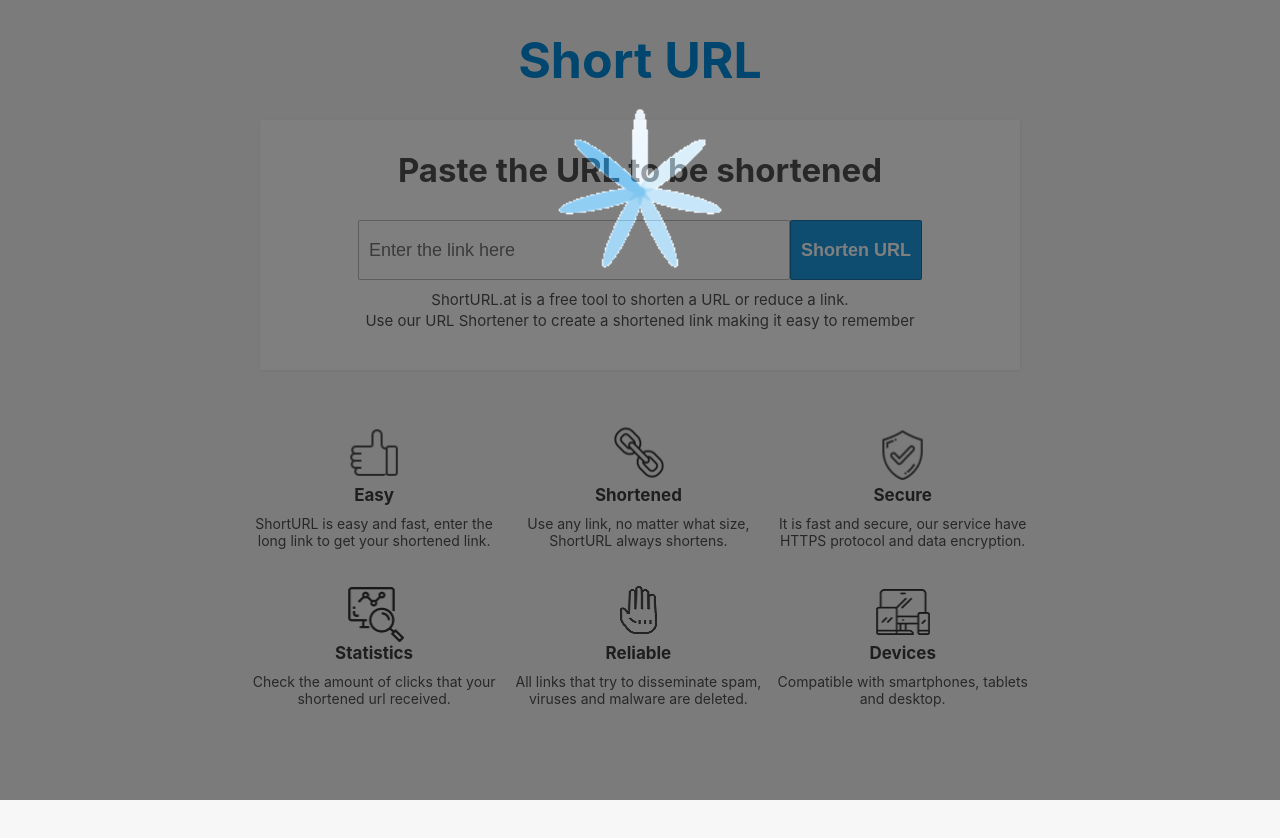
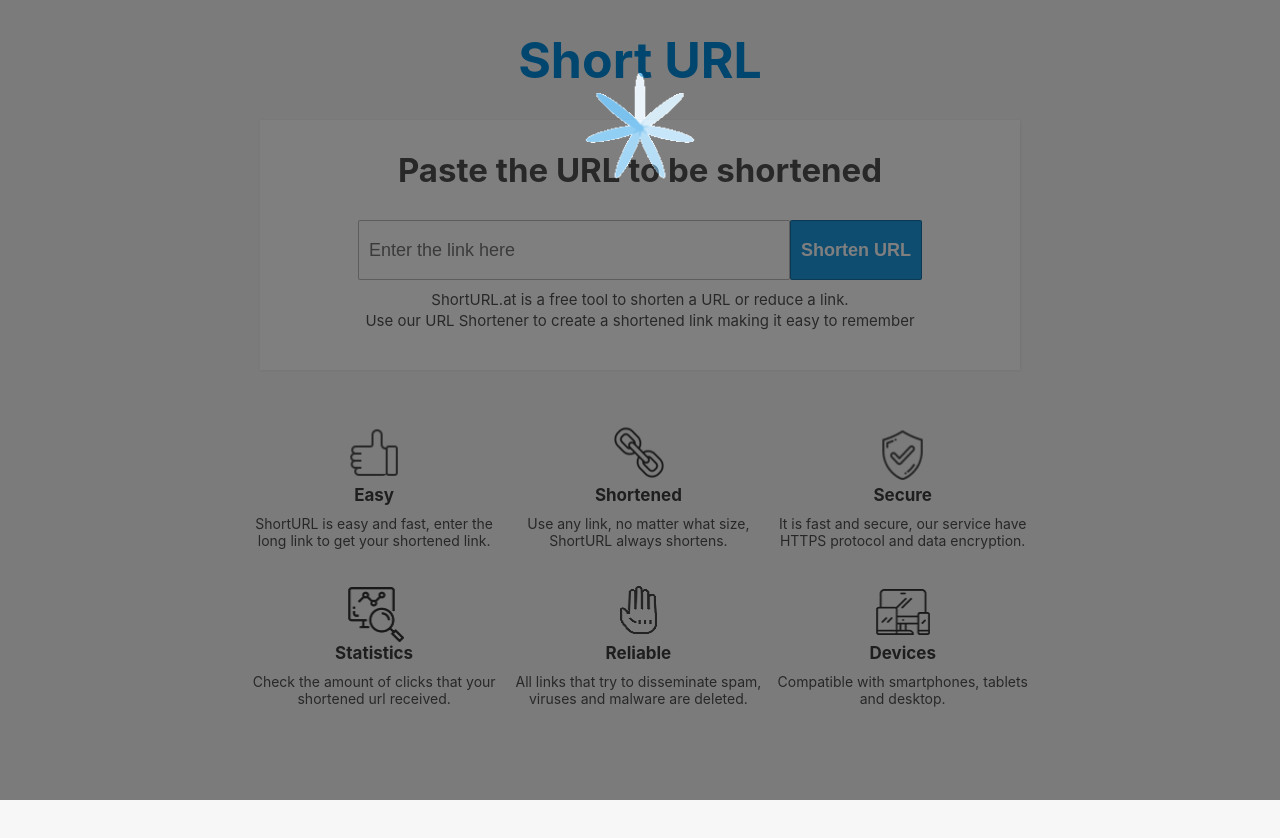
Before and after one commit to SirajKakeh/url-shortner, a React (Create React App) app in the folder url-shortner-view/: page / in a window 1280 px wide. Both pictures are taken after a click on the button "Shorten URL". Shown: the top 838 px of the page. Built offline with nearby package versions, Linux system fonts and the light colour scheme.

Commit message:
add spinner

```diff
--- a/url-shortner-view/src/Spinner/Spinner.module.css
+++ b/url-shortner-view/src/Spinner/Spinner.module.css
@@ -2,7 +2,11 @@
   background-color: black;
   opacity: 0.5;
   position: fixed;
-  justify-content: center;
   height: 100%;
   width: 100%;
 }
+
+.Spinner img {
+  width: 20%;
+
+}
```
